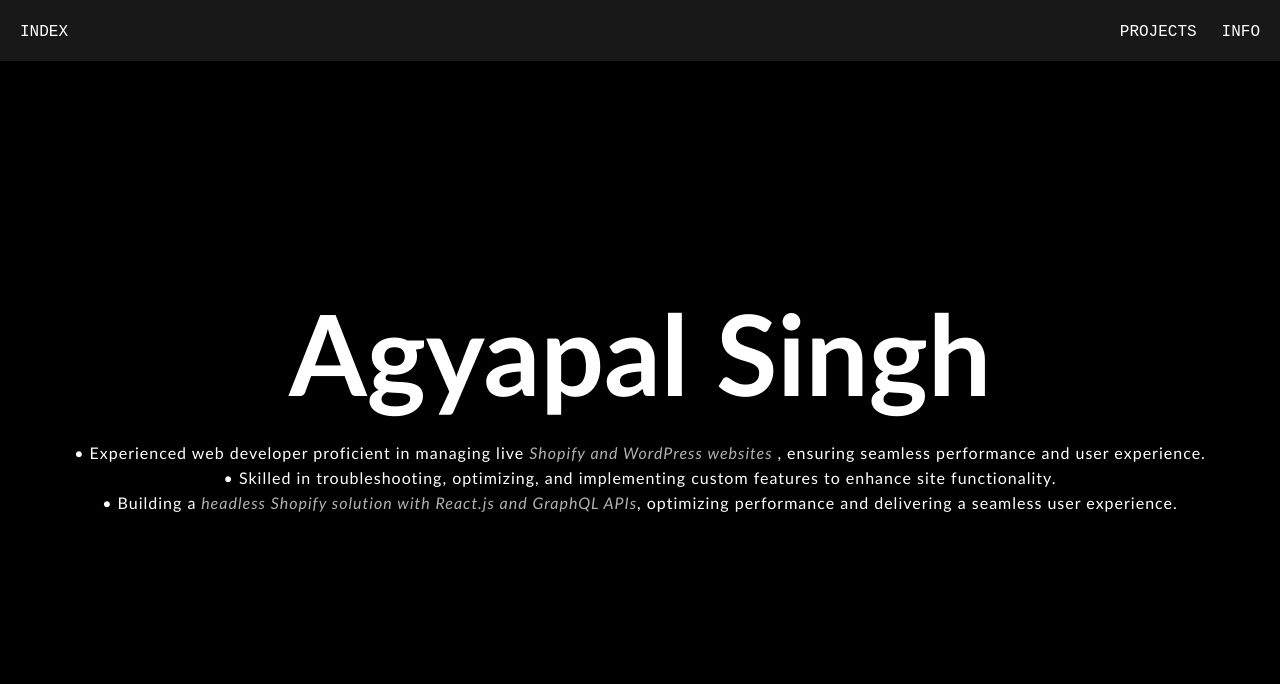
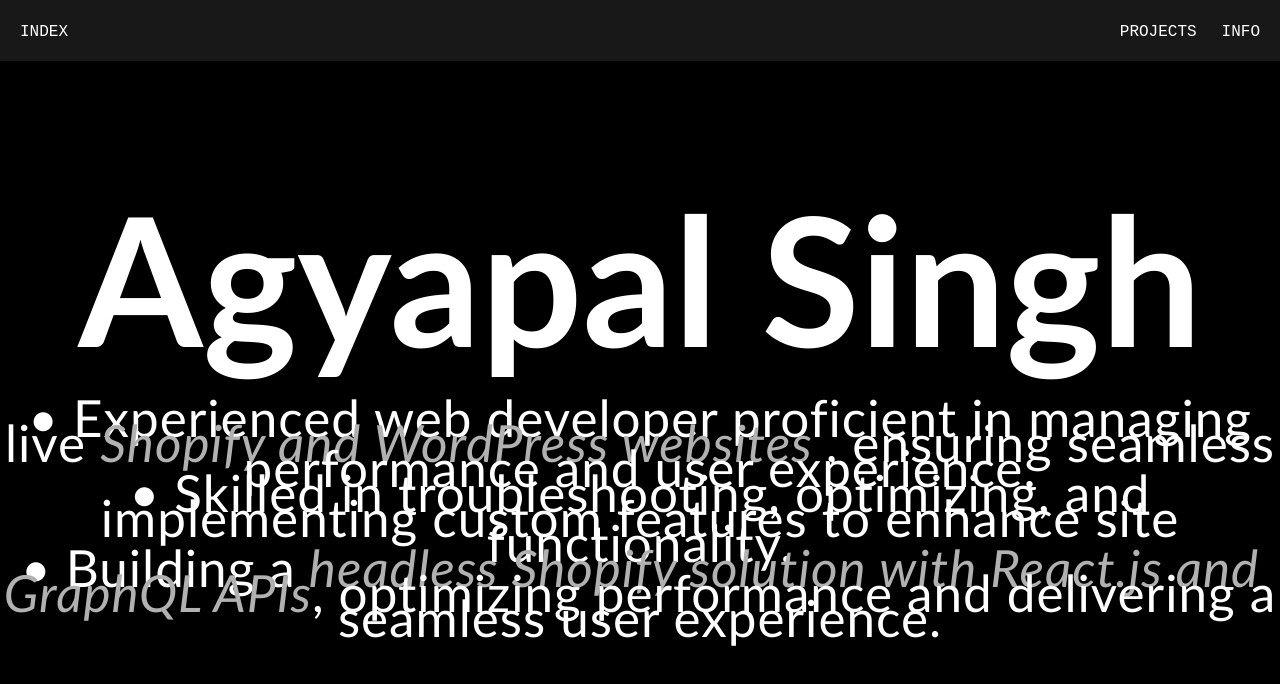
Before and after one commit to AgyapalSingh/next-testing, a Next.js app: page / in a window 1280 px wide. Shown: the top 684 px of the page. Built offline with nearby package versions, Linux system fonts and the light colour scheme.

Commit message:
CSS Updated

```diff
--- a/app/globals.css
+++ b/app/globals.css
@@ -72,11 +72,11 @@
 }
 
 .ag-home-container h1 {
-  font-size: 14vh;
+  font-size: 14vw;
 }
 
 .ag-home-container p {
-  font-size: 2vh;
+  font-size: 4vw;
   line-height: 25px;
   letter-spacing: 1px;
 }
```
